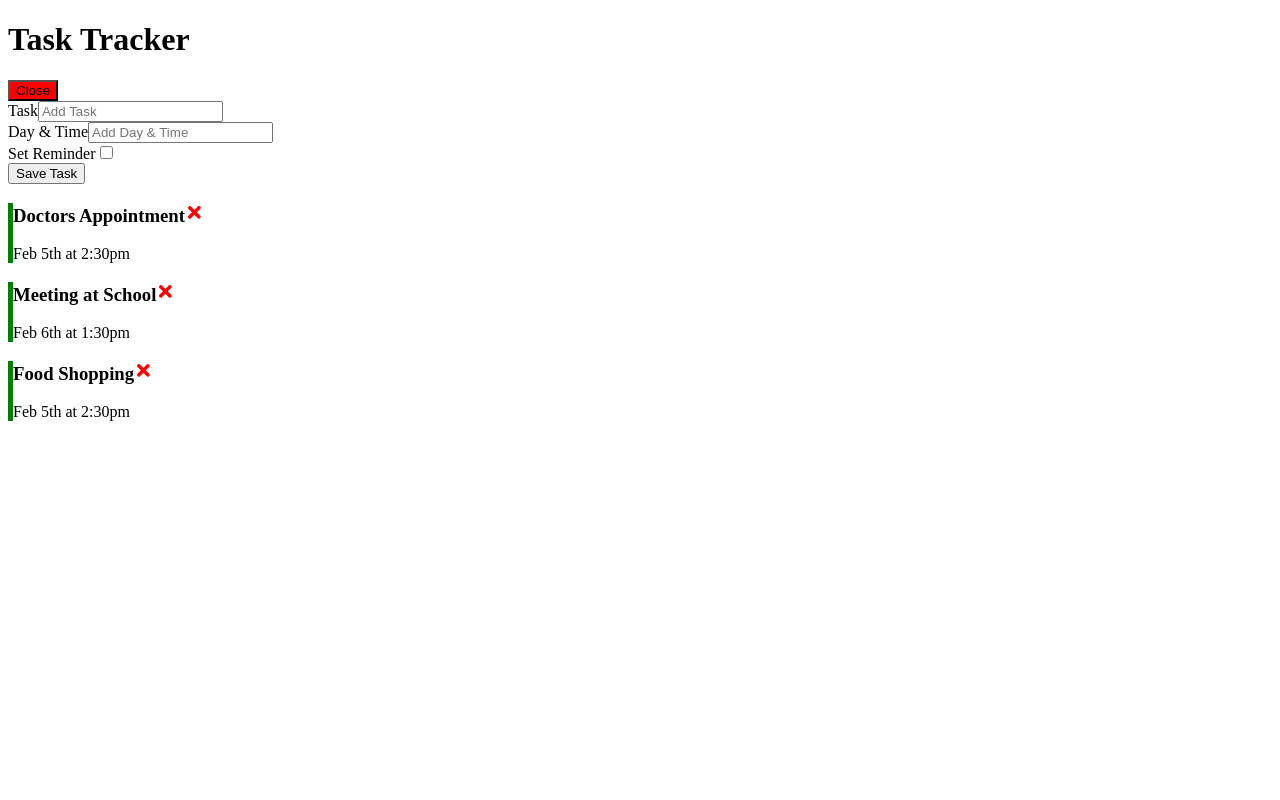
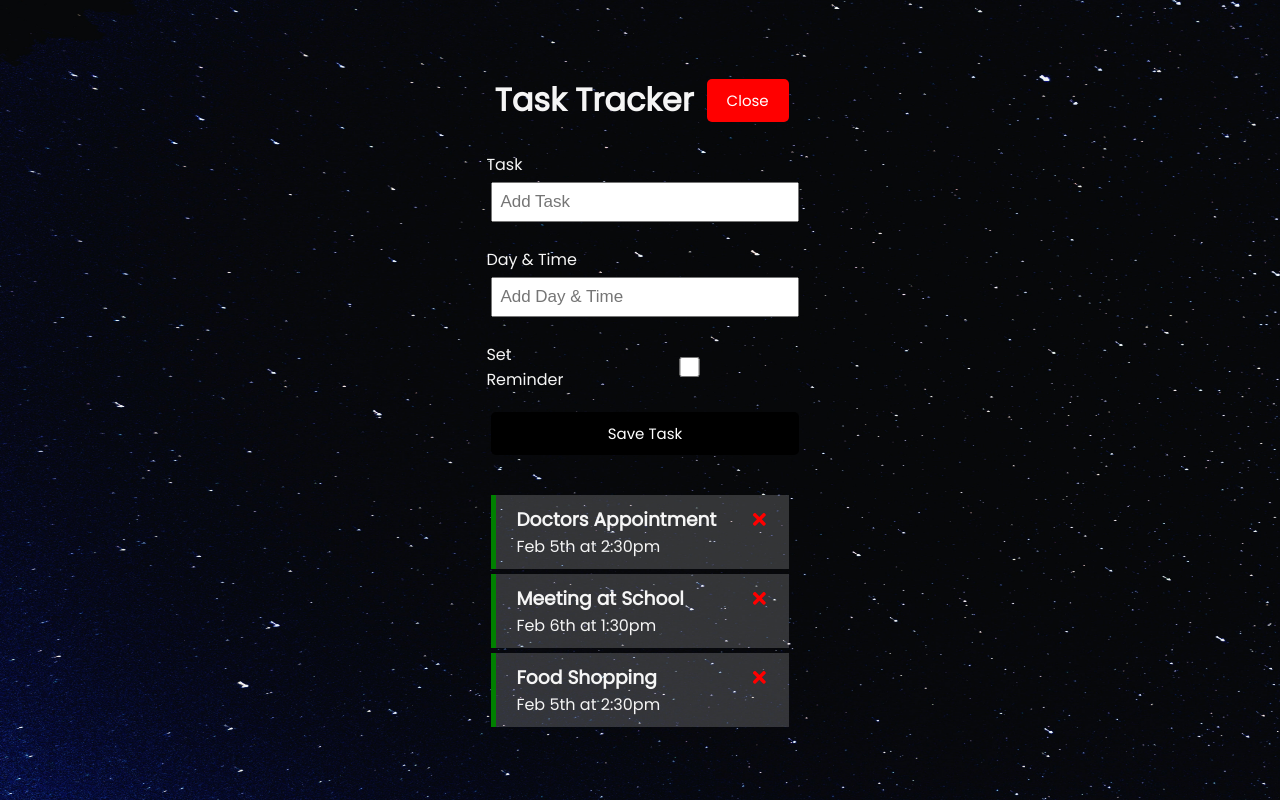
Before and after one commit to ahkar33/react-task-tracker, a React (Vite) app: page / in a window 1280 px wide. Both pictures are taken after a click on the button "Add". Built offline with nearby package versions, Linux system fonts and the light colour scheme.

Commit message:
added style

```diff
--- a/src/index.css
+++ b/src/index.css
@@ -1,3 +1,437 @@
+@import url('https://fonts.googleapis.com/css2?family=Poppins:wght@300;400&display=swap');
+
+.centered {
+  justify-content: center; /* center items horizontally, in this case */
+  align-items: center;     /* center items vertically, in this case */
+  display: flex;
+}
+
+a{
+  color: white;
+}
+
+.sun {
+  display:flex;
+  justify-content: center; /* center items horizontally, in this case */
+  align-items: center;     /* center items vertically, in this case */
+  border-radius:50%;
+  height:200px;
+  width:200px;
+  right: 100px;
+  background:orange;
+  box-shadow: 0 0 10px orange,
+                0 0 60px orange,
+                0 0 200px yellow,
+                inset 0 0 80px yellow;
+  z-index:12;
+  z-index:-99;
+}
+
+* {
+  box-sizing: border-box;
+  margin: 0;
+  padding: 0;
+}
+
+/* sources https://unsplash.com/photos/c9OCWLka764 */
+body {
+  font-family: 'Poppins', sans-serif;
+  display: flex;
+  align-items: center;
+  justify-content: center;
+  flex-direction: column;
+  min-height: 100vh;
+  background-image: url('assets/imgs/paul-volkmer-qVotvbsuM_c-unsplash.jpg');
+  background-repeat: no-repeat;
+  background-attachment: fixed;
+  background-size: 250vh 100vh;
+}
+
+.container {
+  max-width: 66vh;
+  margin: 1px auto;
+  overflow: auto;
+  min-height: 300px;
+  border: 1px solid steelblue;
+  padding: 1px;
+  border-radius: 5px;
+  background-color: #313133a4;
+}
+
+.header {
+  display: flex;
+  justify-content: space-between;
+  align-items: center;
+  margin-bottom: 20px;
+}
+
+.btn {
+  display: inline-block;
+  background: #000;
+  color: #fff;
+  border: none;
+  padding: 10px 20px;
+  margin: 5px;
+  border-radius: 5px;
+  cursor: pointer;
+  text-decoration: none;
+  font-size: 15px;
+  font-family: inherit;
+}
+
+.btn:focus {
+  outline: none;
+}
+
+.btn:active {
+  transform: scale(0.98);
+}
+
+.btn-block {
+  display: block;
+  width: 100%;
+}
+
+.task {
+  background: #f4f4f431;
+  margin: 5px;
+  padding: 10px 20px;
+  cursor: pointer;
+}
+
 .task.reminder {
   border-left: 5px solid green;
 }
+
+.task h3 {
+  display: flex;
+  align-items: center;
+  justify-content: space-between;
+}
+
+.add-form {
+  margin-bottom: 40px;
+}
+
+.form-control {
+  margin: 20px 0;
+}
+
+.form-control label {
+  display: block;
+}
+
+.form-control input {
+  width: 100%;
+  height: 40px;
+  margin: 5px;
+  padding: 3px 7px;
+  font-size: 17px;
+}
+
+.form-control-check {
+  display: flex;
+  align-items: center;
+  justify-content: space-between;
+}
+
+.form-control-check label {
+  flex: 1;
+}
+
+.form-control-check input {
+  flex: 2;
+  height: 20px;
+}
+
+footer {
+  margin-top: 30px;
+  text-align: center;
+}
+
+.image{
+  height: auto;
+  width: auto;
+  max-width: 50%;
+  min-width: 50%;
+}
+
+.moon {
+  animation: moonanim 2s 1;
+  position: relative;
+  margin: 10px;
+  width: 200px;
+  height: 200px;
+  background: #c7cbd0;
+  border-radius: 50%;
+  box-shadow: inset -25px 0px 0 0px #9098a1;
+  transition: transform 0.2s ease-in-out;
+}
+
+li {
+  position: absolute;
+  list-style: none;
+  background: #737277;
+  border-radius: 50%;
+}
+li:nth-child(1) {
+  left: 25px;
+  top: 60px;
+  width: 50px;
+  height: 50px;
+  box-shadow: inset 6px -2px 0 0px #414043;
+}
+li:nth-child(2) {
+  left: 150px;
+  top: 50px;
+  width: 25px;
+  height: 25px;
+  box-shadow: inset 3px -1px 0 0px #414043;
+}
+
+li:nth-child(3) {
+  left: 100px;
+  top: 150px;
+  width: 25px;
+  height: 25px;
+  box-shadow: inset 3px -1px 0 0px #414043;
+}
+
+li:nth-child(4) {
+  left: 50px;
+  top: 150px;
+  width: 12.5px;
+  height: 12.5px;
+  box-shadow: inset 2.4px -0.8px 0 0px #414043;
+}
+
+li:nth-child(5) {
+  left: 87.5px;
+  top: 16.66666667px;
+  width: 12.5px;
+  height: 12.5px;
+  box-shadow: inset 2.4px -0.8px 0 0px #414043;
+}
+
+li:nth-child(6) {
+  left: 114.28571429px;
+  top: 80px;
+  width: 12.5px;
+  height: 12.5px;
+  box-shadow: inset 2.4px -0.8px 0 0px #414043;
+}
+
+li:nth-child(7) {
+  left: 181.81818182px;
+  top: 100px;
+  width: 12.5px;
+  height: 12.5px;
+  box-shadow: inset 2.4px -0.8px 0 0px #414043;
+}
+
+.p{
+  z-index: -1;
+  position:fixed;
+  left:0px;
+  top:50px;
+  width:1px;
+  height:1px;
+  background-color:white;
+  position:fixed;
+  animation-name:particleAnimation;
+  animation-timing-function: infinite;
+  animation-iteration-count: infinite;
+  -ms-transform: rotate(20deg); /* IE 9 */
+  transform: rotate(20deg);
+}
+.p::before{
+  position:absolute;
+  display:block;
+  content:"";
+  width:100px;
+  right:1px;
+  top:0px;
+  height:1px;
+  background: linear-gradient(to right, rgba(0,0,0,0) 0%,rgba(255,255,255,0.4) 100%);
+}
+.p-1{
+  animation-duration:20s;
+  left: 10%;
+}
+.p-2{
+  animation-duration:10s;
+  top:60%;
+  left: 40%;
+}
+.p-3{
+  animation-duration:40s;
+  top:90%;
+  left: 60%;
+}
+
+.p-4{
+  animation-duration:15s;
+  left: 25%;
+}
+.p-5{
+  animation-duration:11s;
+  top:30%;
+  left: 20%;
+}
+.p-6{
+  animation-duration:50s;
+  top:33%;
+  left: 10%;
+}
+
+.p-7{
+  animation-duration:5s;
+  left: 50%;
+}
+.p-8{
+  animation-duration:3s;
+  top:10%;
+  left: 30%;
+}
+.p-9{
+  animation-duration:11s;
+  top:40%;
+  left: 60%;
+}
+
+.p-11{
+  animation-duration:7s;
+  left: 10%;
+}
+.p-21{
+  animation-duration:5s;
+  top:60%;
+  left: 40%;
+}
+.p-31{
+  animation-duration:11s;
+  top:90%;
+  left: 60%;
+}
+
+.p-41{
+  animation-duration:4s;
+  left: 25%;
+}
+.p-51{
+  animation-duration:2s;
+  top:30%;
+  left: 20%;
+}
+.p-61{
+  animation-duration:1s;
+  top:33%;
+  left: 10%;
+}
+
+.p-71{
+  animation-duration:4s;
+  left: 50%;
+}
+.p-81{
+  animation-duration:1s;
+  top:10%;
+  left: 30%;
+}
+.p-91{
+  animation-duration:4s;
+  top:40%;
+  left: 60%;
+}
+
+h1,h3,p,label {
+  color: whitesmoke;
+}
+
+@keyframes particleAnimation
+{
+    from {
+        top: -100px;
+    }
+
+  50% {
+    transform: translateY(500px);
+  }
+    to {
+        left: calc( 100% + 100px );
+        top: calc( 100% + 100px );
+    }
+}
+
+@keyframes tothetop
+{
+
+  from {
+  display: flex;
+  align-items: center;
+  justify-content: center;
+  flex-direction: column;
+  min-height: 100vh;
+  background: #0c0c2b;
+  }
+
+  to {
+    display: block;
+    align-items: none;
+    justify-content: none;
+    min-height: 0vh;
+    align-items: center;
+  }
+}
+
+@keyframes moonanim
+{
+  from {
+    top: -50vh;
+  }
+
+  to {
+    top: 0;
+  }
+}
+
+.logo {
+  color: white;
+  font-family: Sail;
+}
+
+img{
+  -webkit-user-drag: none;
+  user-select: none;
+  -moz-user-select: none;
+  -webkit-user-select: none;
+  -ms-user-select: none;
+  pointer-events: none;
+}
+
+/* .bplanet {
+  background-image: url("imgs/IMG_7847.PNG");
+  height: 100px;
+  width: 100px;
+
+} */
+
+.background-fullviewport{
+  right: -50vh;
+  width: 100vh;
+  padding: 20px;
+  height: 0;
+
+}
+
+h1{
+  padding: 1vh;
+}
+
+@media screen and (max-width: 992px) {
+
+}
+
+#logo{
+  max-height: 100px;
+}
```
